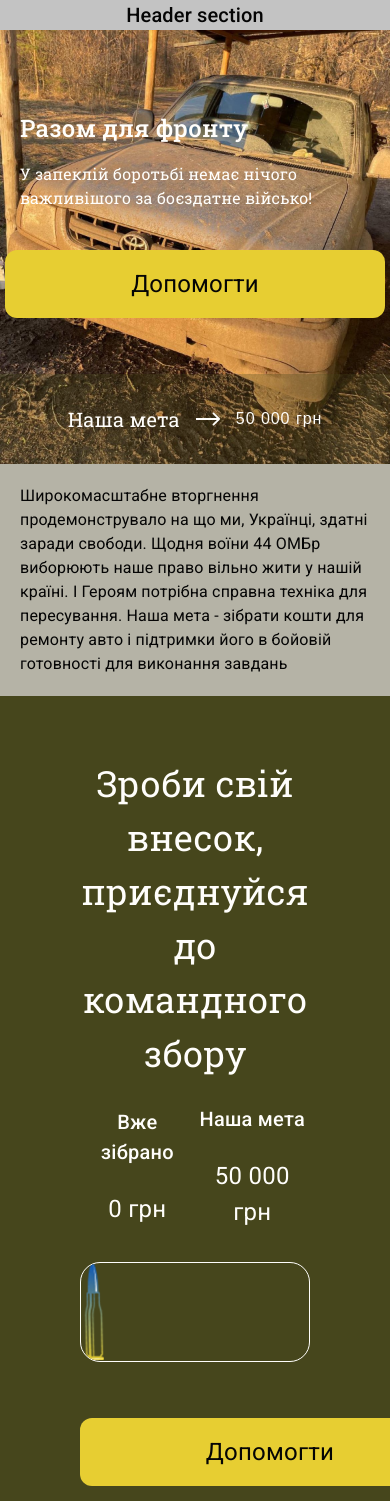
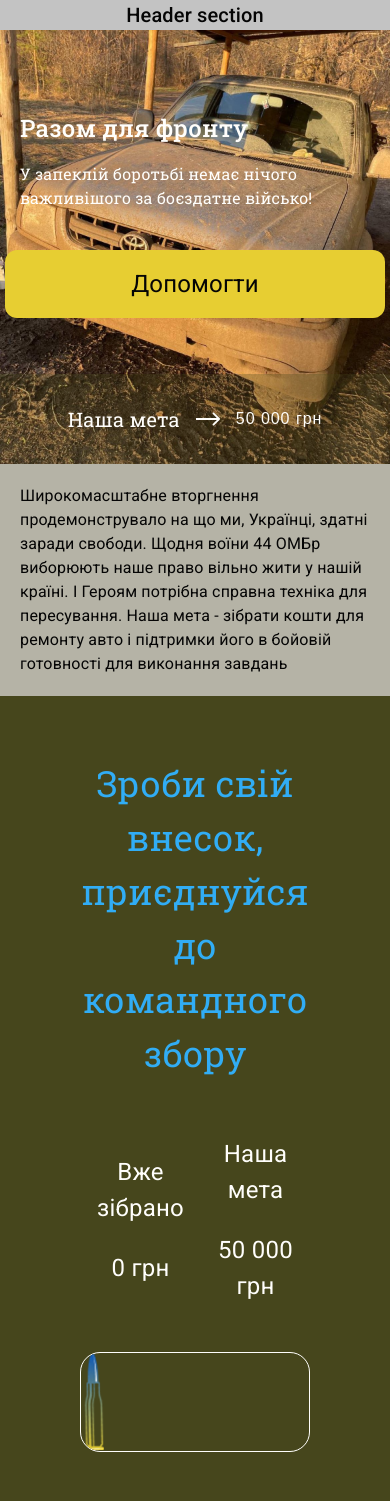
Before and after one commit to baza-trainee/44-zbir, a React (Create React App) app: page / in a window 390 px wide. Shown: the top 1501 px of the page. Built offline with nearby package versions, Linux system fonts and the light colour scheme; no server answers; a web font is replaced by a local one.

Commit message:
fix:fix style component StatusBar

```diff
--- a/src/components/Progress/Progress.module.css
+++ b/src/components/Progress/Progress.module.css
@@ -19,7 +19,28 @@
   overflow: hidden;
 }
 
+@media(max-width: 1440px) {
+  .progress{}
+}
+@media(max-width: 1280px) {
+  .progress{}
+}
+@media(max-width: 1024px) {
+  .progress{}
+}
 
+@media(max-width: 768px) {
+  .progress{}
+
+}
+
+@media(max-width: 420px) {
+  .progress{}
+}
+
+@media(max-width: 320px) {
+  .progress{}
+}
 
 
 
--- a/src/components/StatusBar/StatusBar.module.css
+++ b/src/components/StatusBar/StatusBar.module.css
@@ -37,16 +37,28 @@
 }
 
 
-@media screen and (min-width: 1440px) {}
+/* @media screen and (min-width: 1440px) {}
 @media screen and (min-width: 1280px) {}
 @media screen and (min-width: 1024px) {}
 @media screen and (min-width: 768px) {}
 @media screen and (min-width: 420px) {}
-@media screen and (min-width: 320px) {}
+@media screen and (min-width: 320px) {} */
 
-@media(max-width: 1440px) {}
-@media(max-width: 1280px) {}
+@media(max-width: 1440px) {
+  .title{
+    color: rgb(245, 49, 49);
+  }
+}
+@media(max-width: 1280px) {
+  .title{
+    color: rgb(245, 183, 49);
+  }
+}
 @media(max-width: 1024px) {
+  .title{
+    color: rgb(186, 245, 49);
+  }
+
   .section_status_bar {
     /* padding: 48px 60px; */
     /* font-size: 24px; */
@@ -54,24 +66,25 @@
   .title {
     /* font-size: 24px;
     font-weight: 500; */
-    margin-bottom: 32px;
+    /* margin-bottom: 32px; */
   }
   .description {
-    margin-bottom: 32px;
+    /* margin-bottom: 32px; */
   }
-  .description h3 {
-    font-size: 20px;
-    font-weight: 500;
-    margin-bottom: 24px;
+  .description_title {
+    /* font-size: 20px; */
+    /* font-weight: 500; */
+    /* margin-bottom: 24px; */
   }
 
-  .indicator {
-    border-radius: 17px;
-    margin-bottom: 32;
-  }
+
 }
 
 @media(max-width: 768px) {
+  .title{
+    color: rgb(49, 245, 124);
+  }
+
   .section_status_bar {
     /* padding: 48px 40px;
     font-size: 20px; */
@@ -79,16 +92,17 @@
   .title {
     /* font-size: 24px; */
   }
-  .description h3 {
+  .description_title {
     /* font-size: 16px; */
   }
-  .indicator{
-    border-radius: 12px;
-    margin-bottom: 32px;
-  }
+
 }
 
 @media(max-width: 420px) {
+  .title{
+    color: rgb(49, 173, 245);
+  }
+
   .section_status_bar {
     /* padding: 32px 20px;
     font-weight: 500;
@@ -96,17 +110,18 @@
   }
   .title {
     /* font-size: 20px; */
-    margin-bottom: 24px;
+    /* margin-bottom: 24px; */
     /* text-align: start; */
   }
 
-  .indicator{
-    border-radius: 8px;
-    margin-bottom: 24px;
-  }
+
 }
 
 @media(max-width: 320px) {
+ .title{
+    color: rgb(91, 49, 245);
+  }
+
   .section_status_bar {
     /* padding: 32px 20px;
     font-size: 20px; */
@@ -115,15 +130,13 @@
     /* font-size: 20px; */
   }
   .description {
-    margin-bottom: 24px;
+    /* margin-bottom: 24px; */
   }
-  .description h3 {
-    font-weight: 500;
-    margin-bottom: 16px;
+  .description_title {
+    /* font-weight: 500; */
+    /* margin-bottom: 16px; */
   }
-  .indicator{
-    border-radius: 6px;
-  }
+
 }
 
  /* !!! Після вдалих тестів видалити. */
```
